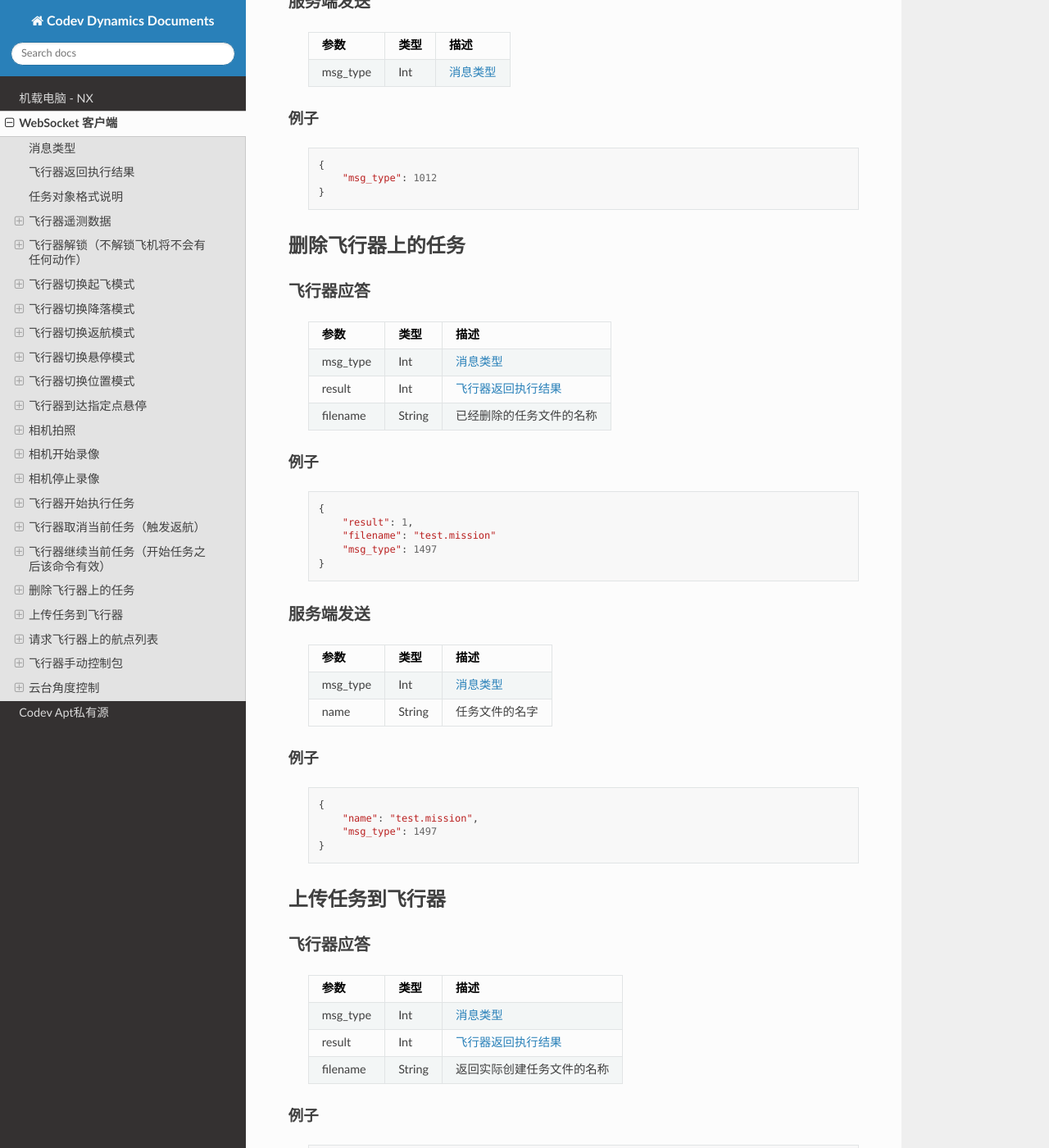
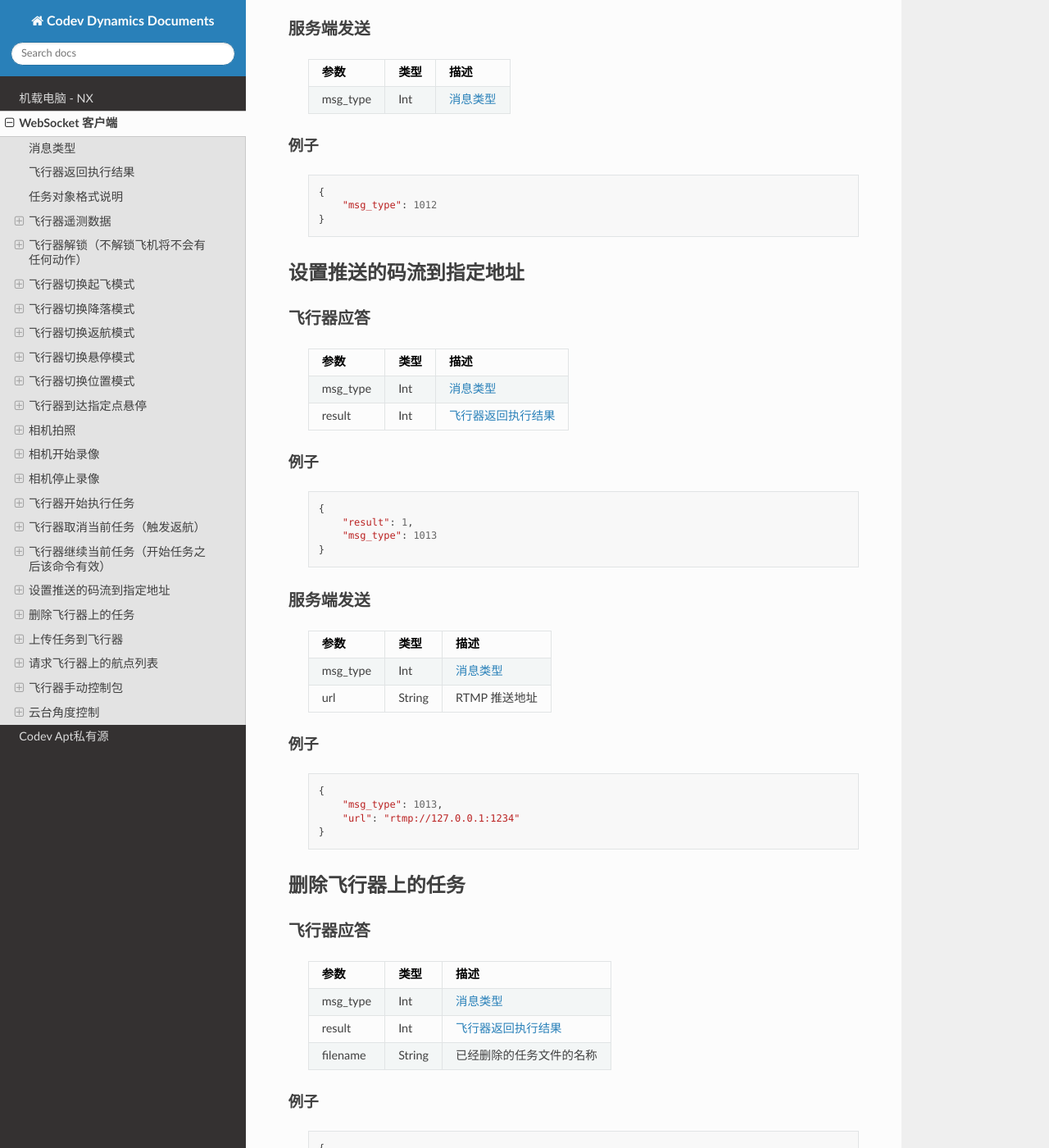
Before and after one commit to CodevDynamics/Docs, a Sphinx documentation site: the page built from source/interface/websocket.rst, in a window 1280 px wide and 1400 px high, scrolled down 12518 px. Shown: the whole window at 82% size. Built offline with Sphinx 7.4.7 and the Read the Docs theme 2.0.0, drawn with Linux system fonts in a browser that asks for light colours; some of the changed text lies outside the part shown.

Commit message:
Add 'Set rtmp video stream url' for websocket api.

```diff
--- a/source/interface/websocket.rst
+++ b/source/interface/websocket.rst
@@ -25,6 +25,7 @@ WebSocket 客户端
     1010          服务器         飞行器        是       :ref:`start-mission-label`
     1011          服务器         飞行器        是       :ref:`cancel-mission-label`
     1012          服务器         飞行器        是       :ref:`continue-mission-label`
+    1013          服务器         飞行器        是       :ref:`push-rtmp-video-stream-label`
     1497          服务器         飞行器        是       :ref:`delete-mission-file-label`
     1498          服务器         飞行器        是       :ref:`upload-mission-file-label`
     1499          服务器         飞行器        是       :ref:`request-mission-list-label`
@@ -41,7 +42,7 @@ WebSocket 客户端
     ===========  =======================================
     返回值             描述
     ===========  =======================================
-    -1             执行命令时，传入的 Json 参数错误
+    -1             API 模块处理接受到的执行命令时，遇到异常：Json 参数错误、API 函数返回异常值
     0              未知错误，获取航线列表、上传任务文件、执行任务时失败会出现
     1              指令执行成功或者成功开始执行
     2              执行设备不存在
@@ -682,6 +683,49 @@ WebSocket 客户端
             "msg_type": 1012
         }
 
+.. _push-rtmp-video-stream-label:
+
+设置推送的码流到指定地址
+----------------------------------------------
+
+飞行器应答
+^^^^^^^^^^^^^^^
+
+    ===========  ======== ===============================
+    参数          类型       描述
+    ===========  ======== ===============================
+    msg_type      Int       :ref:`msg-type-label`
+    result        Int       :ref:`result-label`
+    ===========  ======== ===============================
+
+例子
+""""""""""""
+    ::
+
+        {
+            "result": 1,
+            "msg_type": 1013
+        }
+
+服务端发送
+^^^^^^^^^^^^^^^
+
+    ===========  ======== ===============================
+    参数          类型       描述
+    ===========  ======== ===============================
+    msg_type      Int       :ref:`msg-type-label`
+    url           String    RTMP 推送地址
+    ===========  ======== ===============================
+
+例子
+""""""""""""
+    ::
+
+        {
+            "msg_type": 1013,
+            "url": "rtmp://127.0.0.1:1234"
+        }
+
 .. _delete-mission-file-label:
 
 删除飞行器上的任务
```
